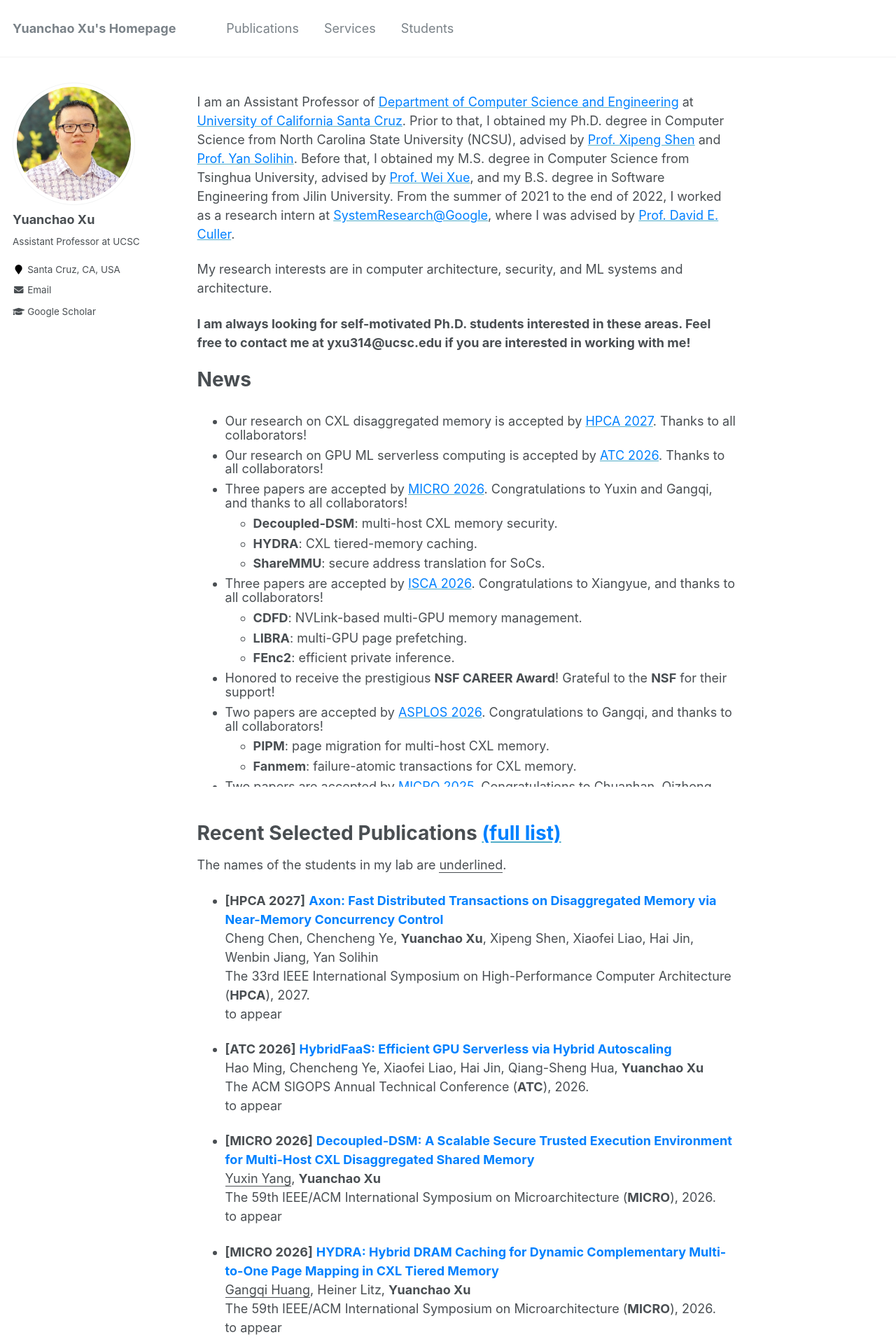
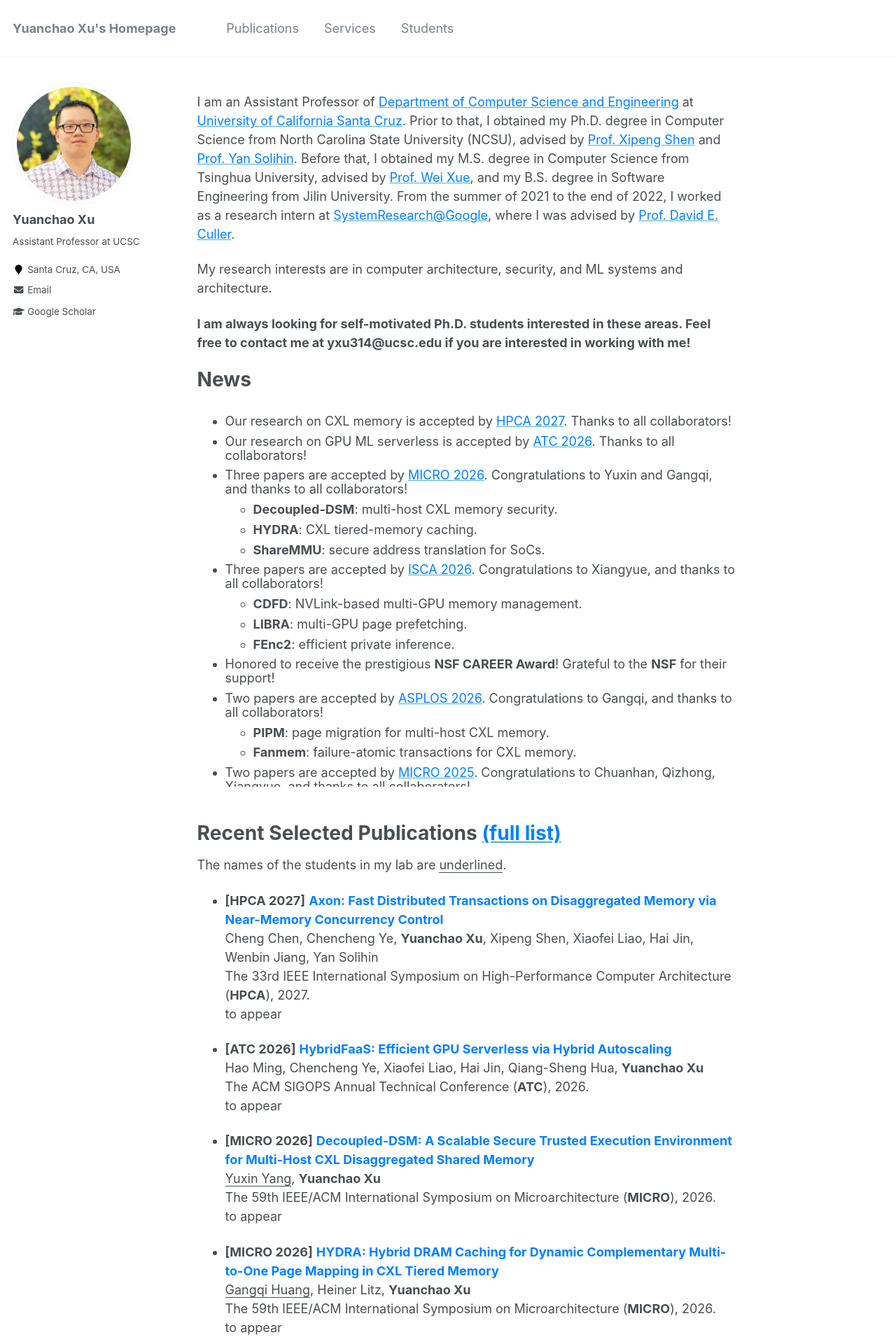
Before and after one commit to yuanchaoxu6/yuanchaoxu6.github.io, a Jekyll site: the page built from _pages/about.md, in a window 1280 px wide. Shown: the top 1920 px of the page at 70% size. Built offline with Jekyll 4.4.1, drawn with Linux system fonts in a browser that asks for light colours.

Commit message:
Update about.md

```diff
--- a/_pages/about.md
+++ b/_pages/about.md
@@ -21,8 +21,8 @@ News
 
 <div markdown="1" style="width: 100%; height: 550px; overflow-y: scroll; margin: 0; padding: 0; line-height: 1.1;">
 
-* Our research on CXL disaggregated memory is accepted by [<font color="#0081ff">HPCA 2027</font>](https://conf.researchr.org/home/hpca-2027). Thanks to all collaborators!
-* Our research on GPU ML serverless computing is accepted by [<font color="#0081ff">ATC 2026</font>](https://atc.sigops.org/2026/). Thanks to all collaborators!
+* Our research on CXL memory is accepted by [<font color="#0081ff">HPCA 2027</font>](https://conf.researchr.org/home/hpca-2027). Thanks to all collaborators!
+* Our research on GPU ML serverless is accepted by [<font color="#0081ff">ATC 2026</font>](https://atc.sigops.org/2026/). Thanks to all collaborators!
 * Three papers are accepted by [<font color="#0081ff">MICRO 2026</font>](https://www.microarch.org/micro59/). Congratulations to Yuxin and Gangqi, and thanks to all collaborators!
   * **Decoupled-DSM**: multi-host CXL memory security.
   * **HYDRA**: CXL tiered-memory caching.
```
